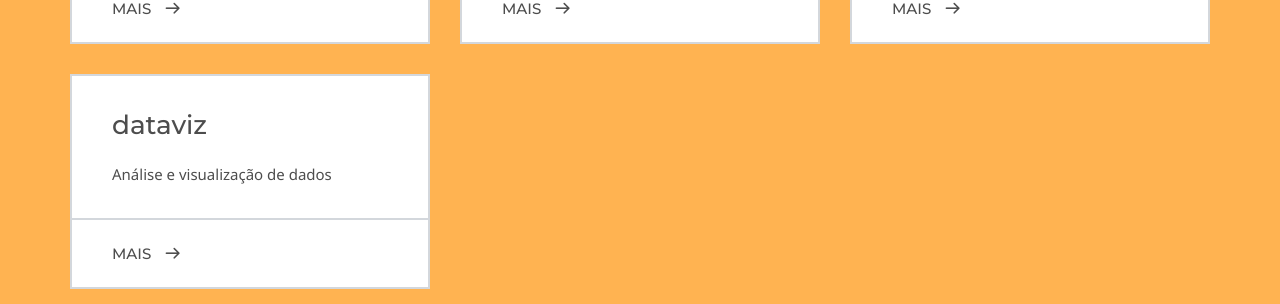
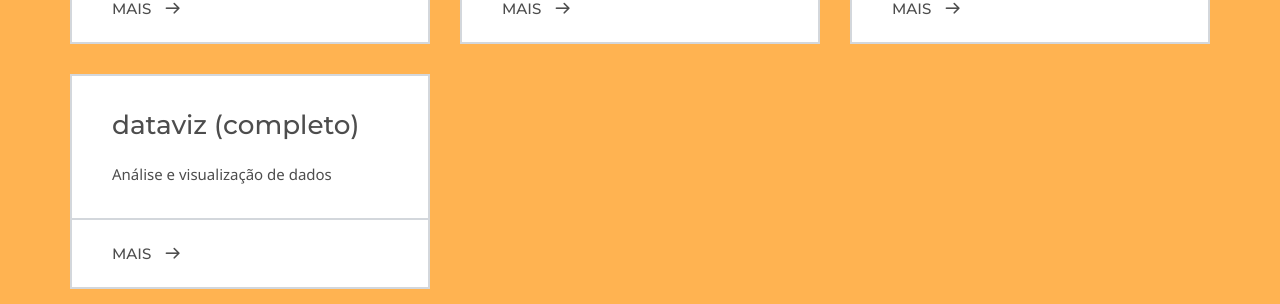
Before and after one commit to coLAB-UFF/docs, a Jekyll site: the page built from index.md, in a window 1280 px wide. Shown: the part 725-1029 px from the top of the page. Built offline with Jekyll 4.4.1, drawn with Linux system fonts in a browser that asks for light colours; some web fonts are replaced.

Commit message:
Update index.md

```diff
--- a/index.md
+++ b/index.md
@@ -28,7 +28,7 @@ grid_navigation:
       excerpt: Análise e visualização de dados
       cta: Mais
       url: '/dataviz'
-    - title: dataviz
+    - title: dataviz (completo)
       excerpt: Análise e visualização de dados
       cta: Mais
       url: '/dataviz2'
```
